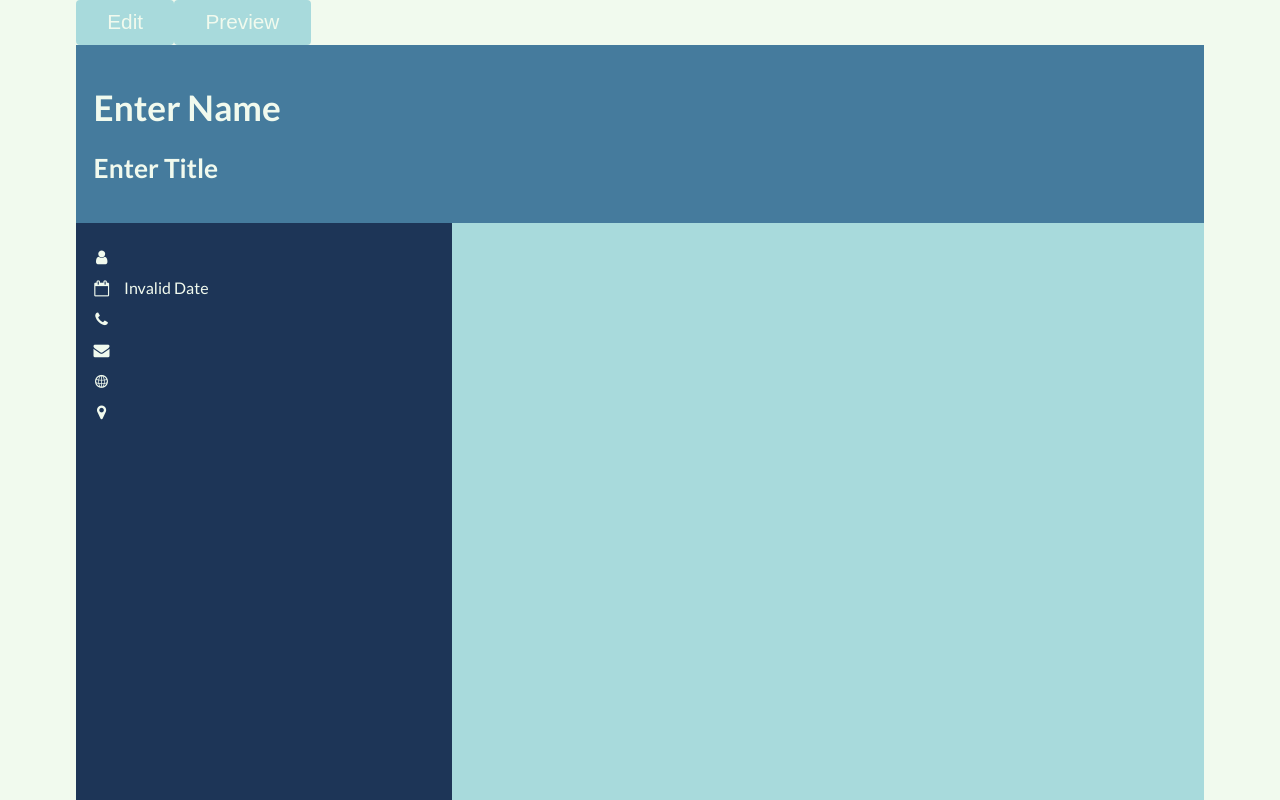
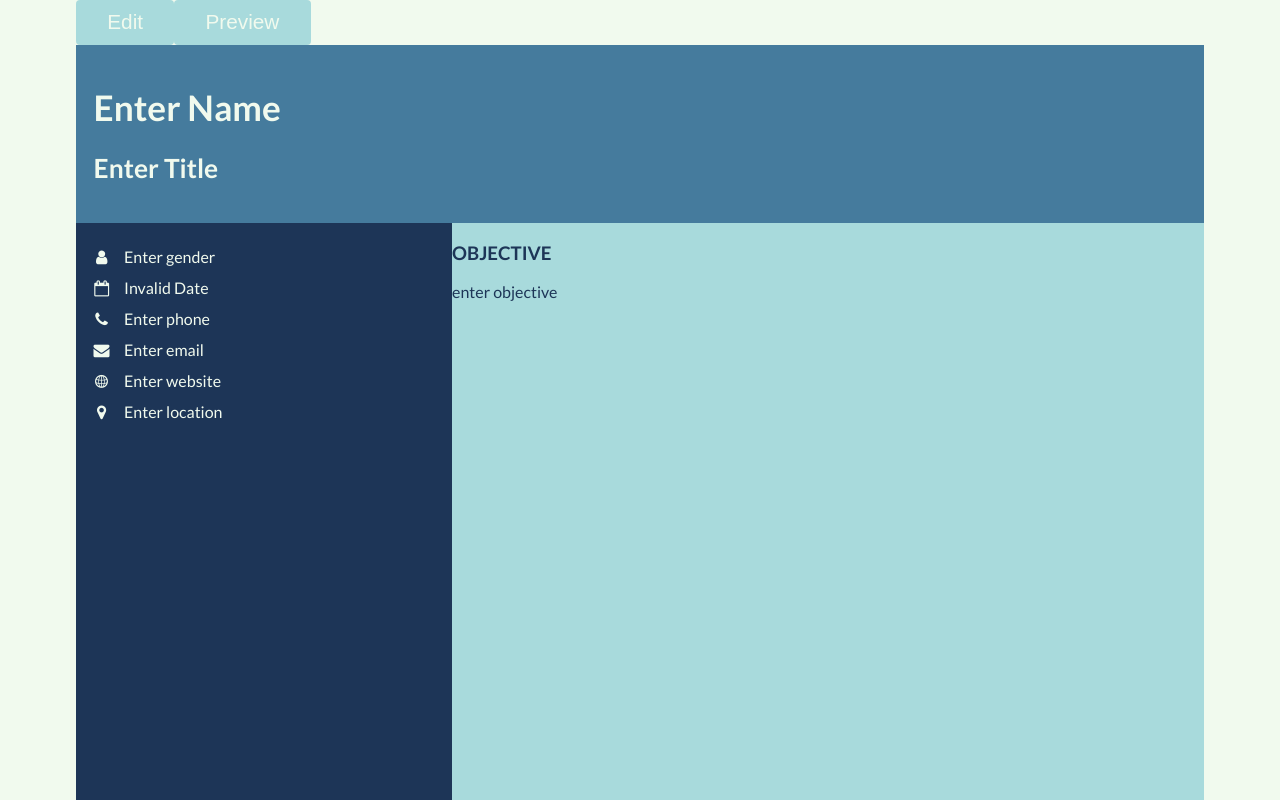
Before and after one commit to nashitshayan/cv-project, a React (Create React App) app: page / in a window 1280 px wide. Both pictures are taken after a click on the button "Preview". Shown: the top 800 px of the page. Built offline with nearby package versions, Linux system fonts and the light colour scheme.

Commit message:
refactor state

```diff
--- a/src/App.js
+++ b/src/App.js
@@ -3,59 +3,144 @@ import { useState } from 'react';
 import EditableCV from './components/EditableCV';
 import PreviewCV from './components/PreviewCV';
 import Footer from './components/Footer';
+
+//const [resumeData, setResumeData] = useState({
+// 	// header: {
+// 	// 	name: '',
+// 	// 	title: '',
+// 	// },
+// 	// personalInfo: {
+// 	// 	gender: '',
+// 	// 	dateOfBirth: '',
+// 	// 	phone: '',
+// 	// 	email: '',
+// 	// 	website: '',
+// 	// 	location: '',
+// 	// },
+// 	// skills: [
+// 	// 	{
+// 	// 		skillTitle: '',
+// 	// 		skillNames: [],
+// 	// 	},
+// 	// ],
+// 	// objective: {
+// 	// 	summary: '',
+// 	// },
+// 	education: [
+// 		{
+// 			institute: '',
+// 			course: '',
+// 			startDate: '',
+// 			endDate: '',
+// 			result: '',
+// 		},
+// 	],
+// 	experience: [
+// 		{
+// 			company: '',
+// 			title: '',
+// 			startDate: '',
+// 			endDate: '',
+// 			summary: '',
+// 		},
+// 	],
+// });
 function App() {
-	const [resumeData, setResumeData] = useState({
-		header: {
+	const [header, setHeader] = useState({
 		name: '',
 		title: '',
-		},
-		personalInfo: {
+	});
+	const [personalInfo, setPersonalInfo] = useState({
 		gender: '',
 		dateOfBirth: '',
 		phone: '',
 		email: '',
 		website: '',
 		location: '',
-		},
-		skills: {
+	});
+	const [skills, setSkills] = useState([
+		{
 			skillTitle: '',
 			skillNames: [],
 		},
-		objective: {
-			summary: '',
-		},
-		education: {
-			istitute: '',
+	]);
+	const [objective, setObjective] = useState('');
+
+	const [education, setEducation] = useState([
+		{
+			institute: '',
 			course: '',
 			startDate: '',
 			endDate: '',
 			result: '',
 		},
-		experience: {
+	]);
+	const [experience, setExperience] = useState([
+		{
 			company: '',
 			title: '',
 			startDate: '',
 			endDate: '',
 			summary: '',
 		},
-	});
+	]);
 
 	const [isEdit, setIsEdit] = useState(true);
 
-	const changeHandler = (e) => {
-		let { name, value, className } = e.target;
-		// if (type === 'date') {
-		// 	value = convertDate(value);
-		// 	console.log(value);
-		// }
-		setResumeData((prevData) => ({
-			...prevData,
-			[className]: {
-				...prevData[className],
+	const onHeaderChange = (e) => {
+		let { name, value } = e.target;
+		setHeader((prevHeader) => ({
+			...prevHeader,
 			[name]: value,
-			},
 		}));
 	};
+	const onPersonalInfoChange = (e) => {
+		let { name, value } = e.target;
+		setPersonalInfo((prevPersonalInfo) => ({
+			...prevPersonalInfo,
+			[name]: value,
+		}));
+	};
+	const onSkillsChange = (e) => {
+		let { name, value } = e.target;
+	};
+	const onObjectiveChange = (e) => {
+		let { name, value } = e.target;
+		setObjective(value);
+	};
+	const onEducationChange = (e) => {
+		let { name, value } = e.target;
+	};
+	const onExperienceChange = (e) => {
+		let { name, value } = e.target;
+	};
+
+	// const changeHandlerGeneric = (e) => {
+	// 	let { name, value, className, id } = e.target;
+	// 	setResumeData((prevData) => ({
+	// 		...prevData,
+	// 		[className]:
+	// 			[className] === 'skills'
+	// 				? [
+	// 						...prevData[className],
+	// 						{
+	// 							[name]:
+	// 								[name] === 'skillNames'
+	// 									? [...prevData[className][id], value]
+	// 									: value,
+	// 						},
+	// 				  ]
+	// 				: [className] === 'education' || [className] === 'experience'
+	// 				? [
+	// 						...prevData[className],
+	// 						{ ...prevData[className][id], [name]: value },
+	// 				  ]
+	// 				: {
+	// 						...prevData[className],
+	// 						[name]: value,
+	// 				  },
+	// 	}));
+	// };
 
 	const submitHandler = (e) => {
 		e.preventDefault();
@@ -71,9 +156,29 @@ function App() {
 			<button onClick={submitHandler}>Preview</button>
 
 			{isEdit ? (
-				<EditableCV data={resumeData} changeHandler={changeHandler} />
+				<EditableCV
+					header={header}
+					personalInfo={personalInfo}
+					skills={skills}
+					objective={objective}
+					education={education}
+					experience={experience}
+					onHeaderChange={onHeaderChange}
+					onPersonalInfoChange={onPersonalInfoChange}
+					onSkillsChange={onSkillsChange}
+					onObjectiveChange={onObjectiveChange}
+					onEducationChange={onEducationChange}
+					onExperienceChange={onExperienceChange}
+				/>
 			) : (
-				<PreviewCV data={resumeData} />
+				<PreviewCV
+					header={header}
+					personalInfo={personalInfo}
+					skills={skills}
+					objective={objective}
+					education={education}
+					experience={experience}
+				/>
 			)}
 			<Footer />
 		</div>
--- a/src/components/EditableCV.js
+++ b/src/components/EditableCV.js
@@ -3,40 +3,51 @@ import Header from './Header';
 import PersonalInfo from './PersonalInfo';
 import Skills from './Skills';
 import Objective from './Objective';
-import GeneralInfo from './GeneralInfo';
 import Education from './Education';
 import Experience from './Experience';
-import WorkExperience from './WorkExperience';
 
-function EditableCV({ data, changeHandler, submitHandler, editHandler }) {
+function EditableCV({
+	header,
+	personalInfo,
+	skills,
+	objective,
+	education,
+	experience,
+	onHeaderChange,
+	onPersonalInfoChange,
+	onSkillsChange,
+	onObjectiveChange,
+	onEducationChange,
+	onExperienceChange,
+}) {
 	return (
 		<>
 			<div className='outer-wrapper'>
 				<Header
-					name={data.header.name}
-					title={data.header.title}
-					changeHandler={changeHandler}
+					name={header.name}
+					title={header.title}
+					changeHandler={onHeaderChange}
 				/>
 
 				<aside>
 					<PersonalInfo
-						personalData={data.personalInfo}
-						changeHandler={changeHandler}
+						personalData={personalInfo}
+						changeHandler={onPersonalInfoChange}
 					/>
-					<Skills skillsData={data.skills} changeHandler={changeHandler} />
+					<Skills skillsData={skills} changeHandler={onSkillsChange} />
 				</aside>
 				<main>
 					<Objective
-						objectiveData={data.objective}
-						changeHandler={changeHandler}
+						objectiveData={objective}
+						changeHandler={onObjectiveChange}
 					/>
 					<Education
-						educationData={data.education}
-						changeHandler={changeHandler}
+						educationData={education}
+						changeHandler={onEducationChange}
 					/>
 					<Experience
-						experienceData={data.experience}
-						changeHandler={changeHandler}
+						experienceData={experience}
+						changeHandler={onExperienceChange}
 					/>
 				</main>
 			</div>
--- a/src/components/PreviewCV.js
+++ b/src/components/PreviewCV.js
@@ -13,33 +13,41 @@ function convertDate(dateString) {
 		day: 'numeric',
 	});
 }
-function PreviewCV({ data, changeHandler, submitHandler, editHandler }) {
+function PreviewCV({
+	header,
+	personalInfo,
+	skills,
+	objective,
+	education,
+	experience,
+}) {
 	return (
 		<>
 			<div className='outer-wrapper'>
 				<header>
-					<h1>{data.header.name || 'Enter Name'} </h1>
-					<h2>{data.header.title || 'Enter Title'}</h2>
+					<h1>{header.name || 'Enter Name'} </h1>
+					<h2>{header.title || 'Enter Title'}</h2>
 				</header>
 
 				<aside>
 					{/*	<Skills /> */}
 					<ul className='icon'>
-						{Object.getOwnPropertyNames(data.personalInfo).map(
-							(item, index) => {
-								console.log(item);
-								return (
-									<li key={index} className={icons[index]}>
-										{item === 'dateOfBirth'
-											? convertDate(data.personalInfo[item])
-											: data.personalInfo[item]}
-									</li>
-								);
-							},
-						)}
+						{Object.getOwnPropertyNames(personalInfo).map((item, index) => {
+							return (
+								<li key={index} className={icons[index]}>
+									{(item === 'dateOfBirth'
+										? convertDate(personalInfo[item])
+										: personalInfo[item]) || `Enter ${item}`}
+								</li>
+							);
+						})}
 					</ul>
 				</aside>
 				<main>
+					<div className='objectiveDisplay'>
+						<h3>OBJECTIVE</h3>
+						<p className='greytext'>{objective || 'enter objective'}</p>
+					</div>
 					{/* <Objective />
 				<Education />
 				<Experience /> */}
```
Lines whose indentation alone changed are shown as unchanged.
